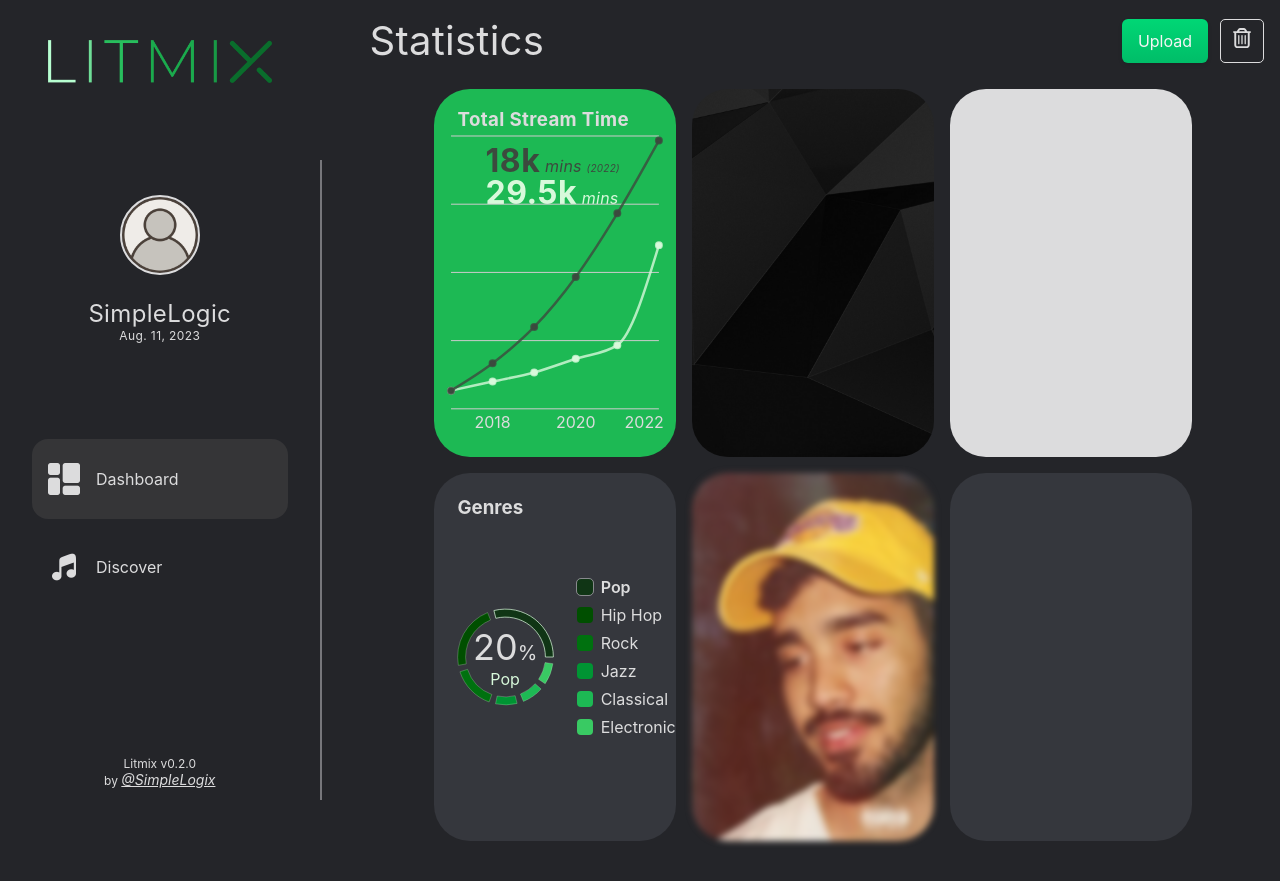
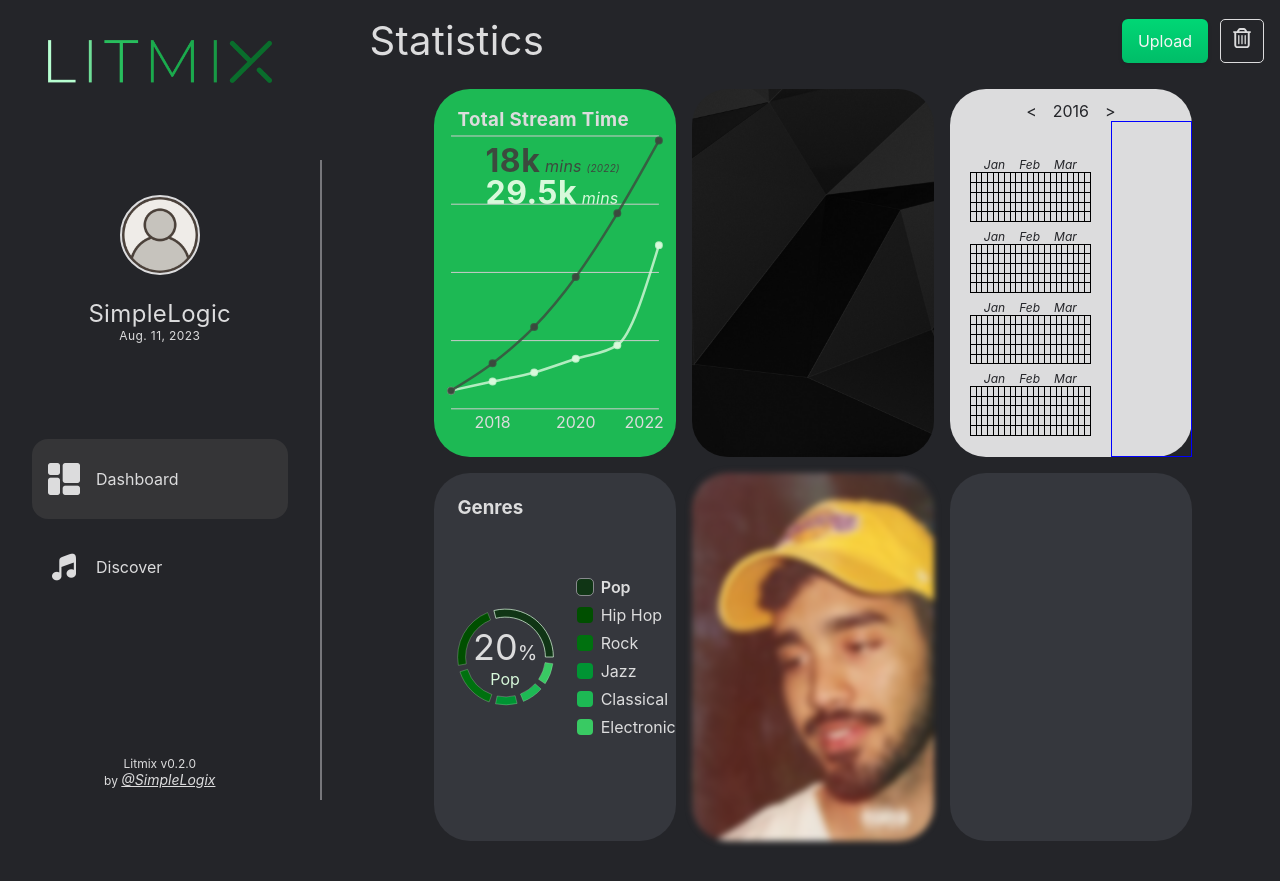
Before and after one commit to SimpleLogix/litmix, a React (Create React App) app: page / in a window 1280 px wide. Built offline with nearby package versions, Linux system fonts and the light colour scheme.

Commit message:
custom calendar heatmap structured

```diff
--- a/package.json
+++ b/package.json
@@ -6,11 +6,9 @@
   "dependencies": {
     "@types/node": "^16.18.39",
     "@types/react": "^18.2.17",
-    "@types/react-calendar-heatmap": "^1.6.3",
     "@types/react-dom": "^18.2.7",
     "@types/recharts": "^1.8.24",
     "react": "^18.2.0",
-    "react-calendar-heatmap": "^1.9.0",
     "react-dom": "^18.2.0",
     "react-scripts": "5.0.1",
     "recharts": "^2.7.3",
--- /dev/null
+++ b/src/components/CalendarHeatMap.tsx
@@ -0,0 +1,43 @@
+import React from "react";
+
+// data for the selected day in the selected year
+interface dateData {
+  date: string;
+  count: number;
+}
+
+type Props = {
+  startDate: Date;
+  endDate: Date;
+  values: dateData[];
+};
+
+const CalendarHeatMap = (props: Props) => {
+  return (
+    <div className="heatmap-row">
+      <div className="heatmap">
+        {Array(35)
+          .fill(0)
+          .map((_, i) => (
+            <div className="heatmap-day"></div>
+          ))}
+      </div>
+      <div className="heatmap">
+        {Array(35)
+          .fill(0)
+          .map((_, i) => (
+            <div className="heatmap-day"></div>
+          ))}
+      </div>
+      <div className="heatmap">
+        {Array(35)
+          .fill(0)
+          .map((_, i) => (
+            <div className="heatmap-day"></div>
+          ))}
+      </div>
+    </div>
+  );
+};
+
+export default CalendarHeatMap;
--- a/src/components/dashboard/CardFour.tsx
+++ b/src/components/dashboard/CardFour.tsx
@@ -75,6 +75,7 @@ const CardFour = (props: Props) => {
       <div className="genres-container center column">
         {GENRES.map((genre, index) => (
           <div
+            key={`genre-${index}`}
             className="center"
             onMouseEnter={() => handleMouseEnterCell(genre, index)}
           >
--- a/src/components/dashboard/CardThree.tsx
+++ b/src/components/dashboard/CardThree.tsx
@@ -1,11 +1,89 @@
-import React from 'react'
+import React from "react";
+import "../../styles/card-three.css";
+import CalendarHeatmap from "../../components/CalendarHeatMap";
 
-type Props = {}
+type Props = {};
+
+const ColorMap = {
+  0: "#d8f9db",
+  0.1: "#c5f4d1",
+  0.2: "#b2efc7",
+  0.3: "#9eeabc",
+  0.4: "#8be5b2",
+  0.5: "#78e0a8",
+  0.6: "#64dba0",
+  0.7: "#51d095",
+  0.8: "#3ec58b",
+  0.9: "#2bbf81",
+  1: "#18ba77",
+};
+
+// data for the selected day in the selected year
+interface dateData {
+  date: string;
+  count: number;
+}
+
+// data for the selected year
+interface displayedData {
+  year: string;
+  values: dateData[];
+}
+
+// example of data for the selected year
+const values: dateData[] = [
+  { date: "2016-01-01", count: 120 },
+  { date: "2016-01-22", count: 42 },
+  { date: "2016-01-30", count: 38 },
+  { date: "2016-02-01", count: 120 },
+  { date: "2016-02-2", count: 42 },
+];
+
+// example of data for the selected day in the selected year
+const dateData: displayedData = {
+  year: "2016",
+  values: values,
+};
+
+const dateRanges = [
+  { start: "2016-01-01", end: "2016-03-31" },
+  { start: "2016-04-01", end: "2016-06-31" },
+  { start: "2016-07-01", end: "2016-9-31" },
+  { start: "2016-10-01", end: "2016-12-31" },
+];
+
+// renders a Heatmap row with the given start and end dates
+const renderHeatmapRow = (startDate: string, endDate: string) => (
+  <div className="heatmap-row-wrapper">
+    <div className="heatmap-row-header">
+    <span>Jan</span>
+    <span>Feb</span>
+    <span>Mar</span>
+    </div>
+    <CalendarHeatmap
+      startDate={new Date(startDate)}
+      endDate={new Date(endDate)}
+      values={dateData.values}
+    />
+  </div>
+);
 
 const CardThree = (props: Props) => {
   return (
-    <div className='card center card-three'></div>
-  )
-}
+    <div className="card center column card-three">
+      <div className="card-three-header center">
+        {"<"}
+        <div>{dateData.year}</div>
+        {">"}
+      </div>
+      <div className="card-three-body center">
+        <div className="heatmap-grid center">
+          {dateRanges.map((range) => renderHeatmapRow(range.start, range.end))}
+        </div>
+        <div className="heatmap-breakdown"></div>
+      </div>
+    </div>
+  );
+};
 
-export default CardThree
+export default CardThree;
--- a/src/styles/app.css
+++ b/src/styles/app.css
@@ -5,6 +5,7 @@
     --green: #1db954;
     --bg: #242529;
     --bg2: #35373D;
+    --bg-opaque: rgba(36, 37, 41, 0.2);
     --forest: #3c4a3e;
     --mint: #d8f9db;
 }
--- /dev/null
+++ b/src/styles/card-three.css
@@ -0,0 +1,88 @@
+.card-three {
+    background-color: var(--light);
+    color: var(--bg);
+    justify-content: flex-start;
+}
+
+.card-three-header {
+    gap: 16px;
+    margin-top: 12px;
+}
+
+.card-three-body {
+    height: 100%;
+    width: 100%;
+
+}
+
+.heatmap-grid {
+    display: grid;
+    grid-template-columns: 1fr;
+    grid-template-rows: repeat(4, auto);
+    gap: 16px;
+    width: 60%;
+    height: 80%;
+    margin: 20px;
+    border-radius: 24px;
+}
+
+
+.heatmap-breakdown {
+    width: 40%;
+    height: 100%;
+    border: 1px solid blue;
+}
+
+/** ------ */
+.heatmap {
+    width: 100%;
+    height: 100%;
+    display: grid;
+    grid-template-columns: repeat(7, 14.2857%);
+    grid-template-rows: repeat(5, 20%);
+    border: 1px solid black;
+    border-bottom: none;
+}
+
+.heatmap-row {
+    height: 100%;
+    display: flex;
+    justify-content: center;
+    align-items: center;
+}
+
+
+.heatmap-row>div {
+    border-right: none;
+    border-left: none;
+}
+
+.heatmap-row:last-child>div {
+    border-bottom: none;
+}
+
+.heatmap-row>div:first-child {
+    border-left: 1px solid black;
+}
+
+.heatmap-day {
+    width: 100%;
+    height: 100%;
+    border-right: 1px solid black;
+    border-bottom: 1px solid black;
+}
+
+.heatmap-row-wrapper {
+    height: 90%;
+}
+
+.heatmap-row-header {
+    display: flex;
+    justify-content: space-evenly;
+    align-items: center;
+}
+
+.heatmap-row-header>span {
+    font-size: 12px;
+    text-decoration: none;
+}
--- a/src/styles/dashboard.css
+++ b/src/styles/dashboard.css
@@ -91,13 +91,6 @@
     background-repeat: no-repeat;
 }
 
-.card-three {
-    background-color: var(--light);
-    color: var(--bg);
-}
-
-
-
 .card-five {
     position: relative;
 }
```
Also changed, not shown: src/utils/utils.ts (line endings or trailing spaces), 1 other file (tests, documents, lock files or other folders).
